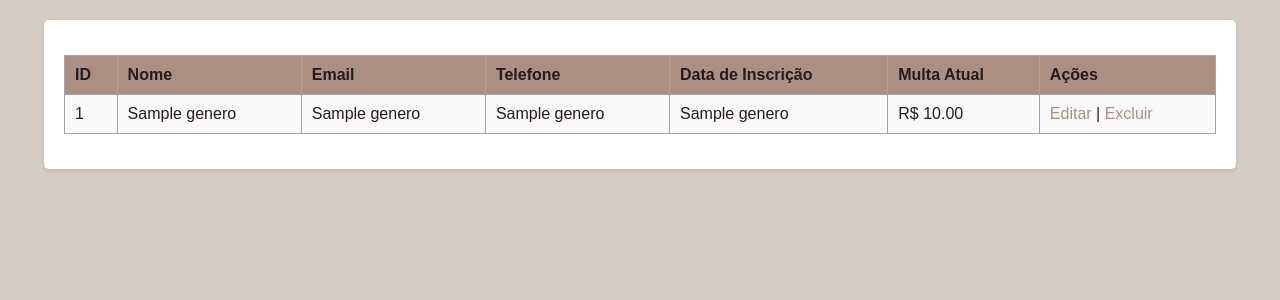
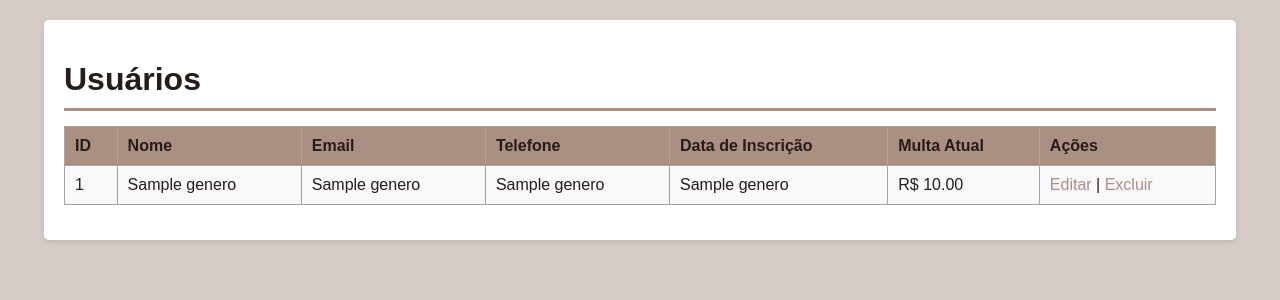
Before and after one commit to AmandaA6/Biblioteca, a Python web app: template templates/usuarios/listar_usuario.html in a window 1280 px wide. Shown: the part 54-354 px from the top of the page. Run offline with Jinja, Linux system fonts and the light colour scheme; the template is opened without the code that fills it: most values are stand-ins (such as "Sample title", 1, 10 or a date in 2020).

Commit message:
Update listar_usuario.html

```diff
--- a/templates/usuarios/listar_usuario.html
+++ b/templates/usuarios/listar_usuario.html
@@ -1,6 +1,8 @@
 {% extends "index.html" %}
 
 {% block content %}
+    <h1>Usuários</h1>
+
     <table border="1">
         <tr>
             <th>ID</th>
```
